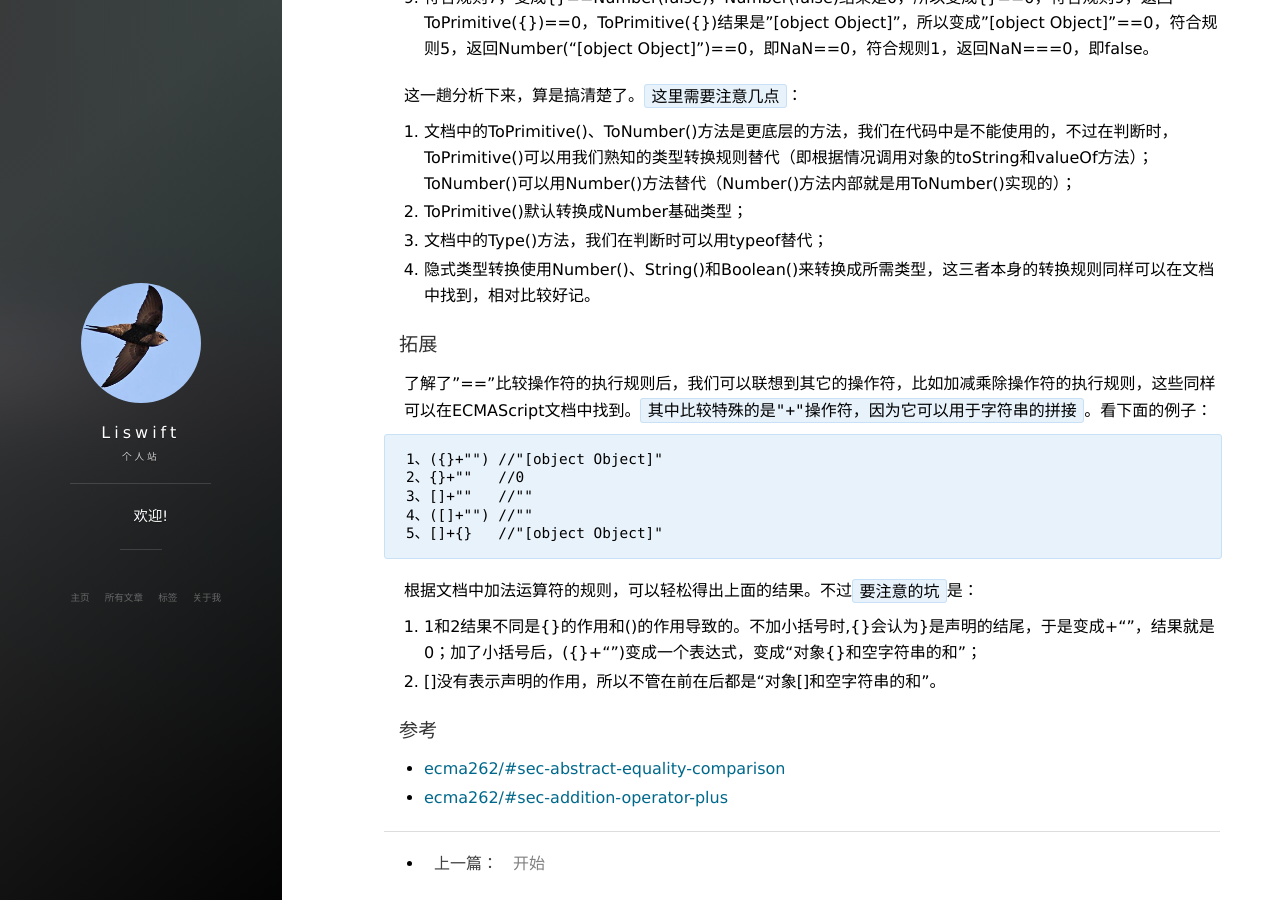
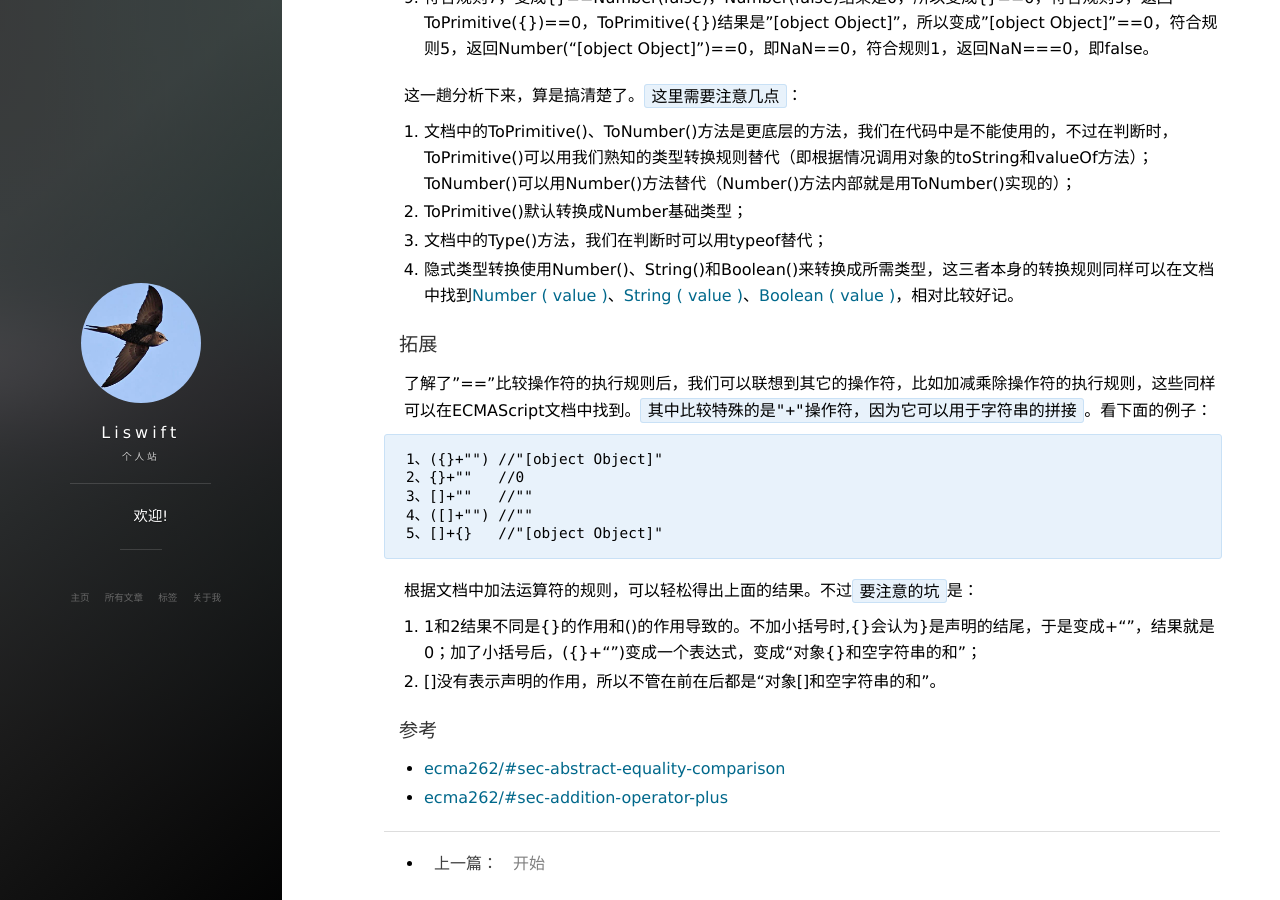
Before and after one commit to liswift/liswift.github.io, a Jekyll site: the page built from _posts/2016-12-16-ECMA262笔记之==操作符.md, in a window 1280 px wide and 900 px high, scrolled down 1787 px. Built offline with Jekyll 4.4.1, drawn with Linux system fonts in a browser that asks for light colours; nearby versions of some CDN libraries; comment, search, counter and statistics services are not loaded.

Commit message:
add blog

```diff
--- a/_posts/2016-12-16-ECMA262笔记之==操作符.md
+++ b/_posts/2016-12-16-ECMA262笔记之==操作符.md
@@ -66,7 +66,7 @@ Return the result of performing Strict Equality Comparison x === y.
 1. 文档中的ToPrimitive()、ToNumber()方法是更底层的方法，我们在代码中是不能使用的，不过在判断时，ToPrimitive()可以用我们熟知的类型转换规则替代（即根据情况调用对象的toString和valueOf方法）；ToNumber()可以用Number()方法替代（Number()方法内部就是用ToNumber()实现的）；
 2. ToPrimitive()默认转换成Number基础类型；
 3. 文档中的Type()方法，我们在判断时可以用typeof替代；
-4. 隐式类型转换使用Number()、String()和Boolean()来转换成所需类型，这三者本身的转换规则同样可以在文档中找到，相对比较好记。
+4. 隐式类型转换使用Number()、String()和Boolean()来转换成所需类型，这三者本身的转换规则同样可以在文档中找到[Number ( value )](https://tc39.github.io/ecma262/#sec-number-constructor-number-value)、[String ( value )](https://tc39.github.io/ecma262/#sec-string-constructor-string-value)、[Boolean ( value )](https://tc39.github.io/ecma262/#sec-boolean-constructor-boolean-value)，相对比较好记。
 
 
 
```
Also changed, not shown: 1 other file.
